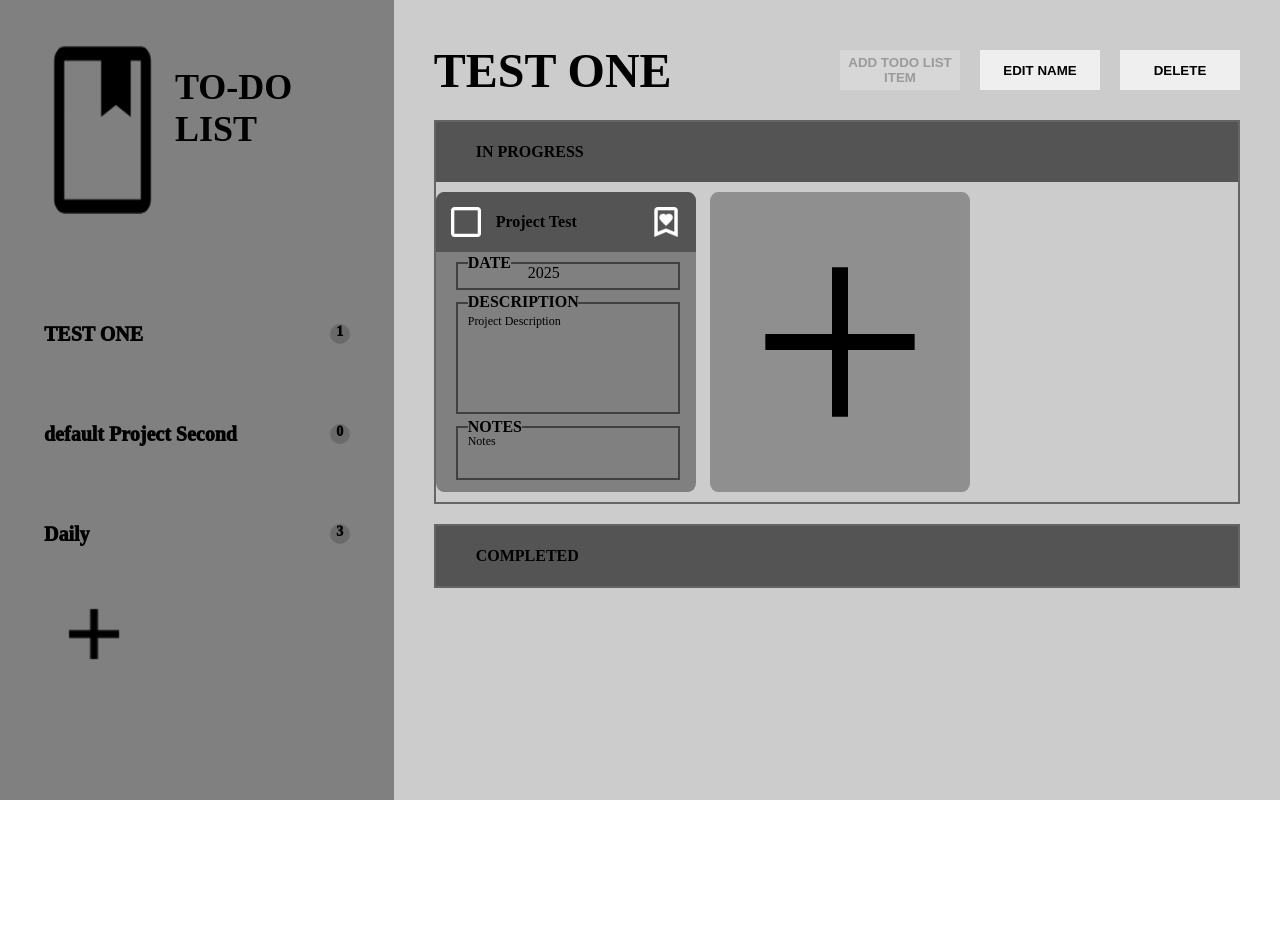
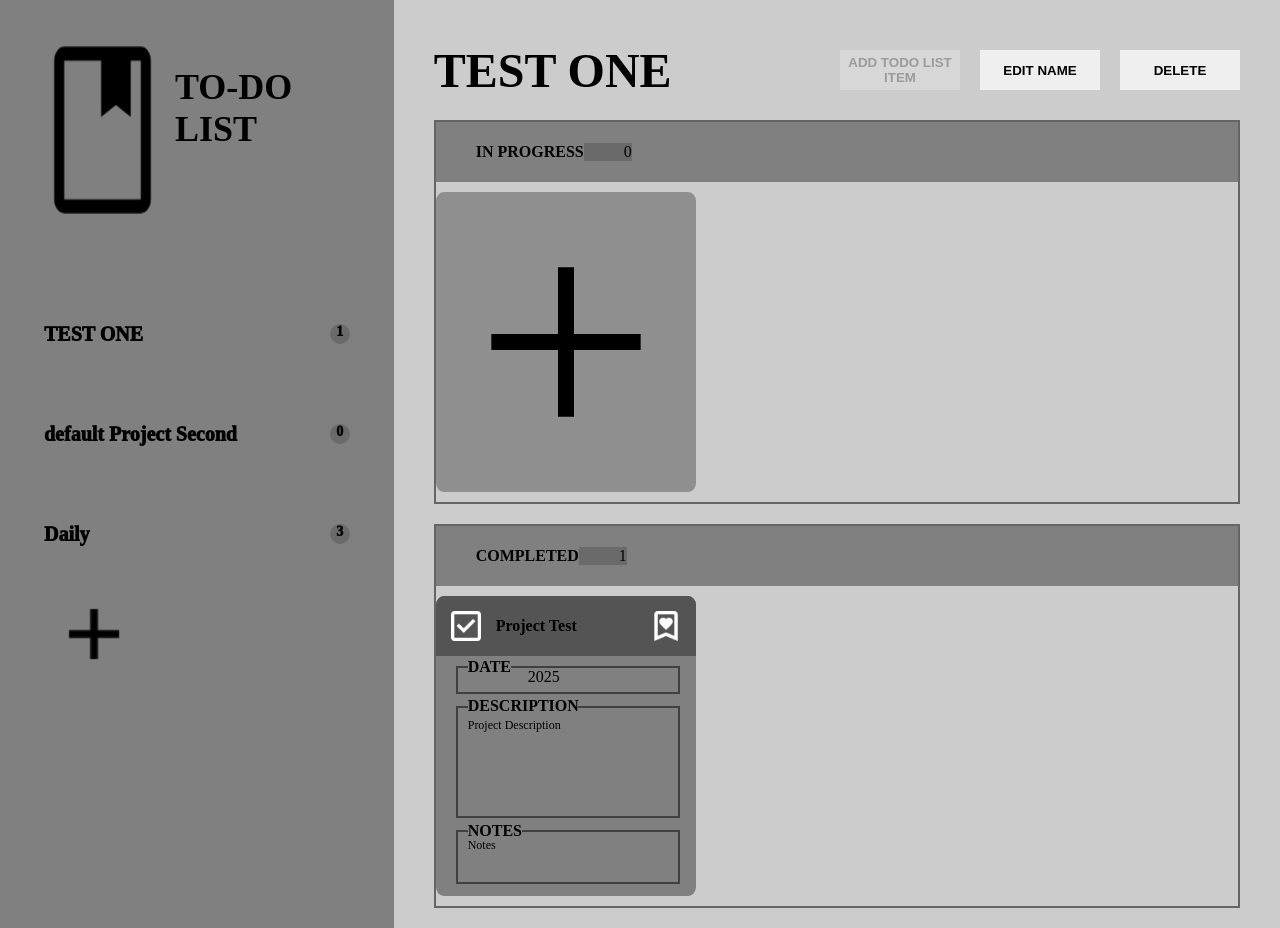
Before and after one commit to Calandda/Todo-list---Practice, a website built with webpack: page src/template.html in a window 1280 px wide. Before the commit the page ends 800 px from the top, so only its background shows below. Built offline with nearby package versions, Linux system fonts and the light colour scheme.

Commit message:
Added todo list counter for Progress and Complete

```diff
--- a/src/DOM/dom.js
+++ b/src/DOM/dom.js
@@ -12,6 +12,8 @@ class domChangeObject{
         this.sectionProjectHeader = document.querySelector('h1');
         this.sectionTodoList = document.querySelector('.sectionTodo');
         this.sectionTodoListComplete = document.querySelector('.sectionTodoComplete');
+        this.todoCountProgress = document.querySelector('.todoCountProgress');
+        this.todoCountComplete = document.querySelector('.todoCountComplete');
         this.buttonEditProjectTitle = document.querySelector('.buttonEditProjectTitle');
         this.buttonDelete = document.querySelector('.buttonDelete');
         this.formAdd = document.querySelector('.divDialogAdd');
@@ -135,8 +137,10 @@ class domChangeObject{
 
     fillTodoList(projects,projectId){
         let index = projects.getProjectIndex(projectId);
-        console.log('fillTodoList: LENGTH:' + projects.getProject().length + ' projectId:' + projectId +  ' INDEX:' + index);
-        const TODO_LENGTH = projects.getProject()[index].projectTodoList.length; // CURRENTLY NOT WORKING
+        //console.log('fillTodoList: LENGTH:' + projects.getProject().length + ' projectId:' + projectId +  ' INDEX:' + index);
+        this.todoCountComplete.textContent = 0;
+        this.todoCountProgress.textContent = 0;
+        const TODO_LENGTH = projects.getProject()[index].projectTodoList.length;
         for(let j = 1; j >= 0;j--){
             for(let i = 0;i < TODO_LENGTH;i++){
                 this.fillTodoListIndividual(projects,index,i,j);
@@ -311,8 +315,10 @@ class domChangeObject{
         sectionTodo.append(divNotes);
         divTodo.appendChild(sectionTodo);
         if(pCheck.dataset.check === 'false' && PRIORITY === project.getPriority()){
+            this.todoCountProgress.textContent = parseInt(this.todoCountProgress.textContent)+1;
             this.sectionTodoList.appendChild(divTodo);
         } else if (pCheck.dataset.check === 'true' && PRIORITY === project.getPriority()){
+            this.todoCountComplete.textContent = parseInt(this.todoCountComplete.textContent) + 1;
             this.sectionTodoListComplete.appendChild(divTodo);
         }
         divTodo.addEventListener("click",(e)=>{
--- a/src/data/saveData.js
+++ b/src/data/saveData.js
@@ -6,7 +6,7 @@ function projectObject(title,projectName,description,dueDate,priority,notes,chec
     dueDate = dueDate;
     priority = 0;
     notes = notes;
-    check = true;
+    check = false;
 
     function getTitle(){
         return(title);
--- a/src/template.html
+++ b/src/template.html
@@ -34,15 +34,17 @@
                 </section>
             </header>
             <div class = 'divTodoProgress borderBlack'>
-                <div class = 'divTodoProgressHeader bgColorDarkGray' data-switch = 1>
+                <div class = 'divTodoProgressHeader bgColorGray' data-switch = 1>
                     <p class = 'fontHeavy'>IN PROGRESS</p>
+                    <p class = 'todoCountProgress bgColorDarkGrayHalfOpacity'>0</p>
                 </div>
                 <section class = 'sectionTodo sectionTodoAll overflowTrue'>
                 </section>
             </div>
             <div class = 'divTodoCompleted borderBlack'>
-                <div class = 'divTodoCompleteHeader divTodoProgressHeader bgColorDarkGray' data-switch = 1>
+                <div class = 'divTodoCompleteHeader divTodoProgressHeader bgColorGray' data-switch = 1>
                     <p class = 'fontHeavy'>COMPLETED</p>
+                    <p class = 'todoCountComplete bgColorDarkGrayHalfOpacity'>0</p>
                 </div>
                 <section class = 'sectionTodoComplete sectionTodoAll overflowTrue'>
                 </section>
```
